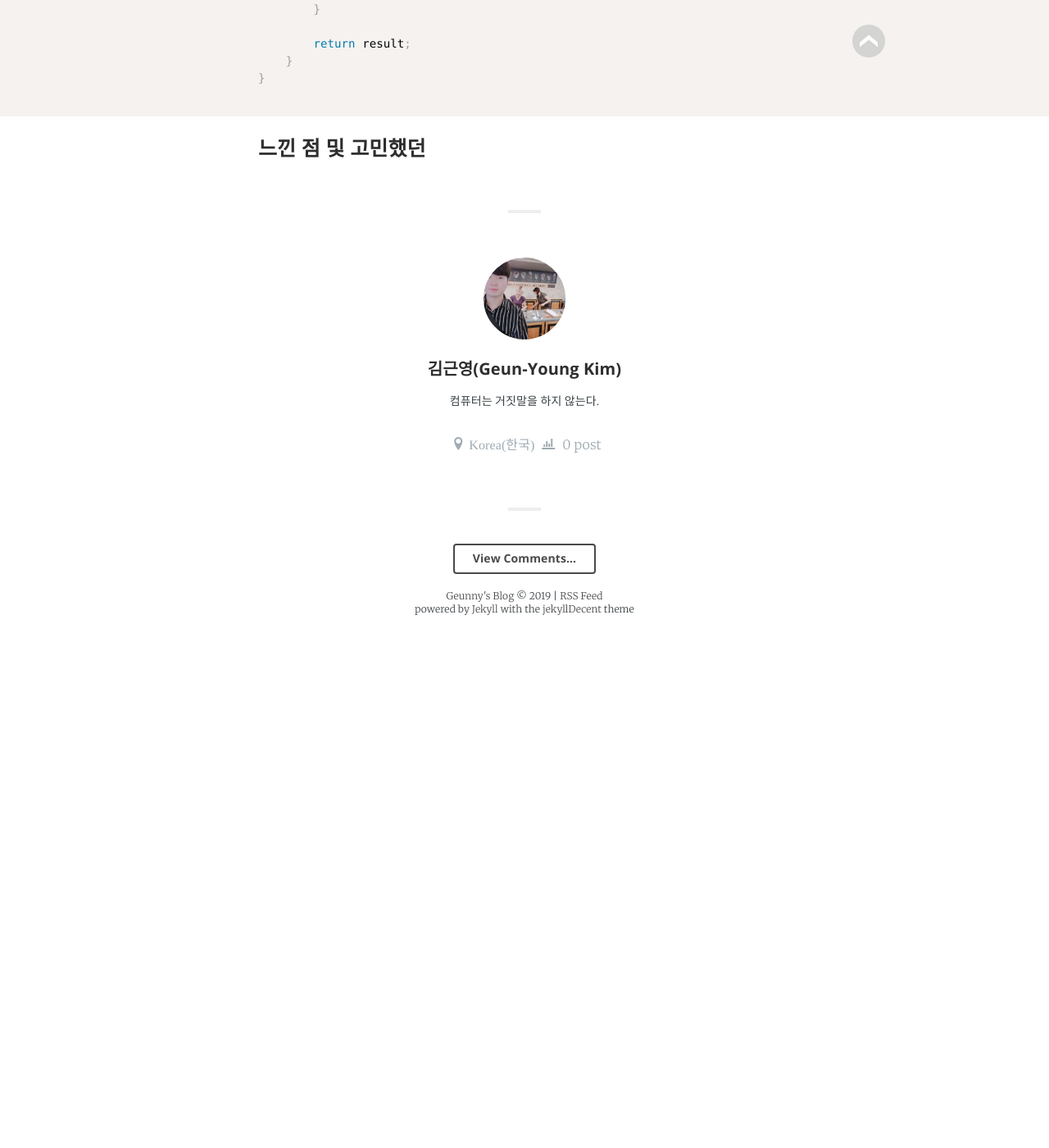
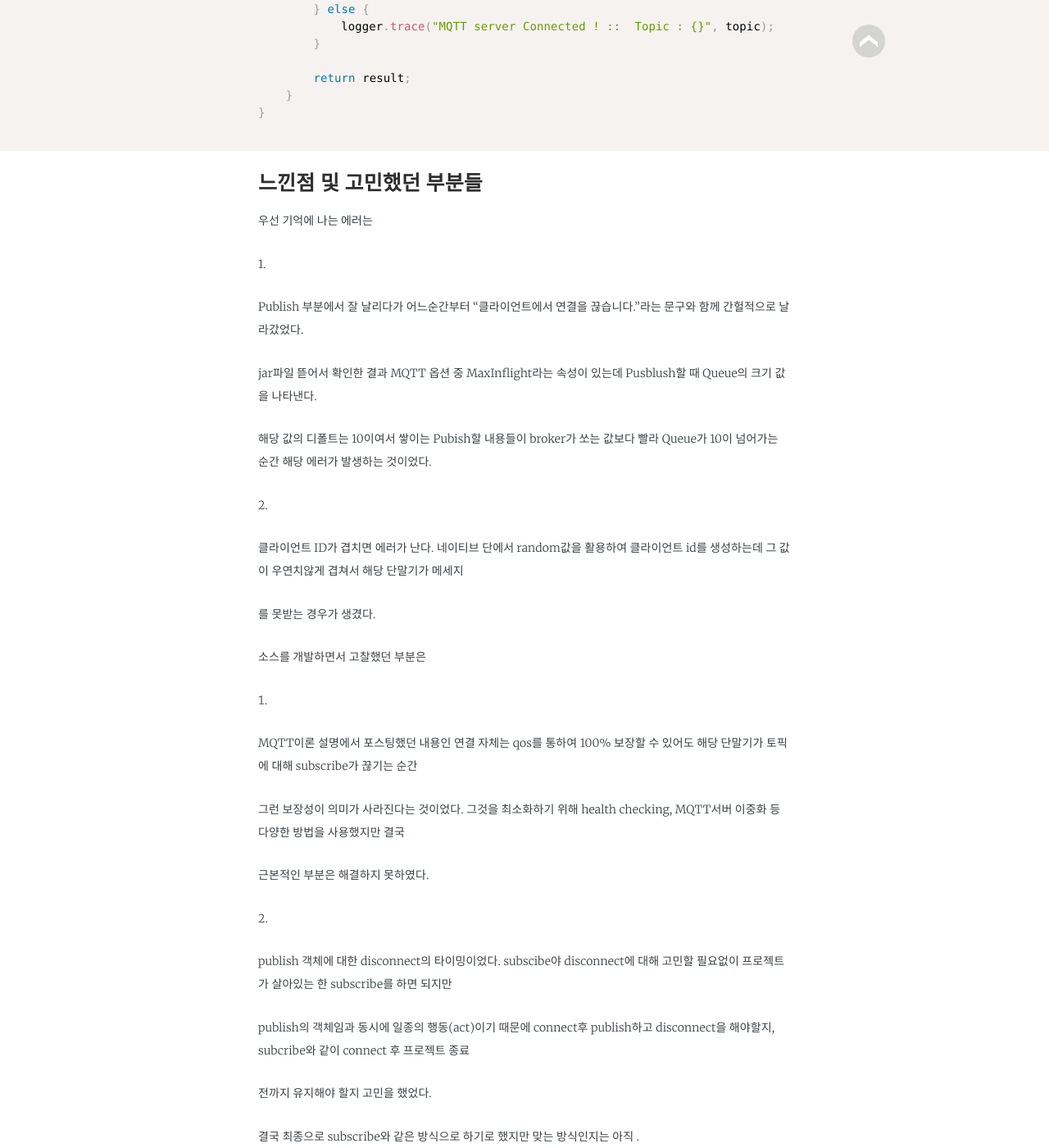
Before and after one commit to jwillmer/jekyllDecent, a Jekyll site: the page built from _posts/2019-06-02-MQTT3.md, in a window 1280 px wide and 1400 px high, scrolled down 12375 px. Shown: the whole window at 82% size. Built offline with Jekyll 4.4.1, drawn with Linux system fonts in a browser that asks for light colours; some web fonts are replaced; before the commit the page ends 13146 px from its top, so only the background shows below that; some of the changed text lies outside the part shown.

Commit message:
Update 2019-06-02-MQTT3.md

````diff
--- a/_posts/2019-06-02-MQTT3.md
+++ b/_posts/2019-06-02-MQTT3.md
@@ -17,16 +17,17 @@
 
 개발자들 마다 소스 스타일이 다 다르겠지만, 나는 Publish 객체,Subscribe 객체 따로 생성하였다.
 
+
 ### Pusblish 빈 등록하기
 
 ```xml
 
 	<bean id="mqttPublishConfig" class="해당 빈 클라스 경로">
-		<property name="protocol" value="" />
-		<property name="broker" value="IP주소" />
-		<property name="port" value="포트주소" />
-		<property name="clientId" value="클라이언트ID" />
-		<property name="userName" value="이름" />
+		<property name="protocol" value="프로토콜" />
+		<property name="broker" value="브로커 IP 주소" />
+		<property name="port" value="브로커 포트 주소" />
+		<property name="clientId" value="클라이언트ID(아무값이나)" />
+		<property name="userName" value="클라이언트명(추후에 브로커 접속 가능 권한 부여 해줄 것 아니면 아무값이나)" />
 		<property name="userPwd" value="비밀번호" />
 		<property name="sessionTimeout" value="30" />
 	</bean>
@@ -140,6 +141,7 @@
 }
 
 ```
+
 
 ```java
 
@@ -270,19 +272,20 @@
 
 ```
 
+
 ### Subscribe 빈 등록
 
 ```xml
 
 	<bean id="mqttSubscribeConfig" class="해당 빈 클라스 경로">
-		<property name="protocol" value="wss"/>
-		<property name="broker" value="211.110.93.115"/>
-		<property name="port" value="8083"/>
-		<property name="clientId" value="Mqtt-Client-Subscriber3"/>
-		<property name="userName" value="mqtt_client_sub3"/>
-		<property name="userPwd" value="!adt0305"/>
-		<property name="topic" value="/test/ArgentCall/#"/>
-		<property name="qos" value="1"/>
+		<property name="protocol" value="프로토콜"/>
+		<property name="broker" value="브로커 IP"/>
+		<property name="port" value="브로커 포트"/>
+		<property name="clientId" value="클라이언트ID(아무값이나)"/>
+		<property name="userName" value="클라이언트명(추후에 브로커 접속 가능 권한 부여 해줄 것 아니면 아무값이나)"/>
+		<property name="userPwd" value="클라이언트비번"/>
+		<property name="topic" value="토픽"/>
+		<property name="qos" value="0"/>
 		<property name="sessionTimeout" value="30"/>
 
 	</bean>
@@ -292,6 +295,7 @@
 	</bean>
 
 ```
+
 
 ### Subscribe Java 소스
 
@@ -564,4 +568,42 @@
 
 ```
 
-### 느낀 점 및 고민했던
+### 느낀점 및 고민했던 부분들
+
+우선 기억에 나는 에러는
+
+1.
+
+Publish 부분에서 잘 날리다가 어느순간부터 "클라이언트에서 연결을 끊습니다."라는 문구와 함께 간헐적으로 날라갔었다.
+
+jar파일 뜯어서 확인한 결과 MQTT 옵션 중 MaxInflight라는 속성이 있는데 Pusblush할 때 Queue의 크기 값을 나타낸다.
+
+해당 값의 디폴트는 10이여서 쌓이는 Pubish할 내용들이 broker가 쏘는 값보다 빨라 Queue가 10이 넘어가는 순간 해당 에러가 발생하는 것이었다.
+
+2.
+
+클라이언트 ID가 겹치면 에러가 난다. 네이티브 단에서 random값을 활용하여 클라이언트 id를 생성하는데 그 값이 우연치않게 겹쳐서 해당 단말기가 메세지
+
+를 못받는 경우가 생겼다.
+
+
+
+소스를 개발하면서 고찰했던 부분은
+
+1.
+
+MQTT이론 설명에서 포스팅했던 내용인 연결 자체는 qos를 통하여 100% 보장할 수 있어도 해당 단말기가 토픽에 대해 subscribe가 끊기는 순간
+
+그런 보장성이 의미가 사라진다는 것이었다. 그것을 최소화하기 위해 health checking, MQTT서버 이중화 등 다양한 방법을 사용했지만 결국
+
+근본적인 부분은 해결하지 못하였다.
+
+2.
+
+publish 객체에 대한 disconnect의 타이밍이었다. subscibe야 disconnect에 대해 고민할 필요없이 프로젝트가 살아있는 한 subscribe를 하면 되지만
+
+publish의 객체임과 동시에 일종의 행동(act)이기 때문에 connect후 publish하고 disconnect을 해야할지, subcribe와 같이 connect 후 프로젝트 종료
+
+전까지 유지해야 할지 고민을 했었다.
+
+결국 최종으로 subscribe와 같은 방식으로 하기로 했지만 맞는 방식인지는 아직 .
````
